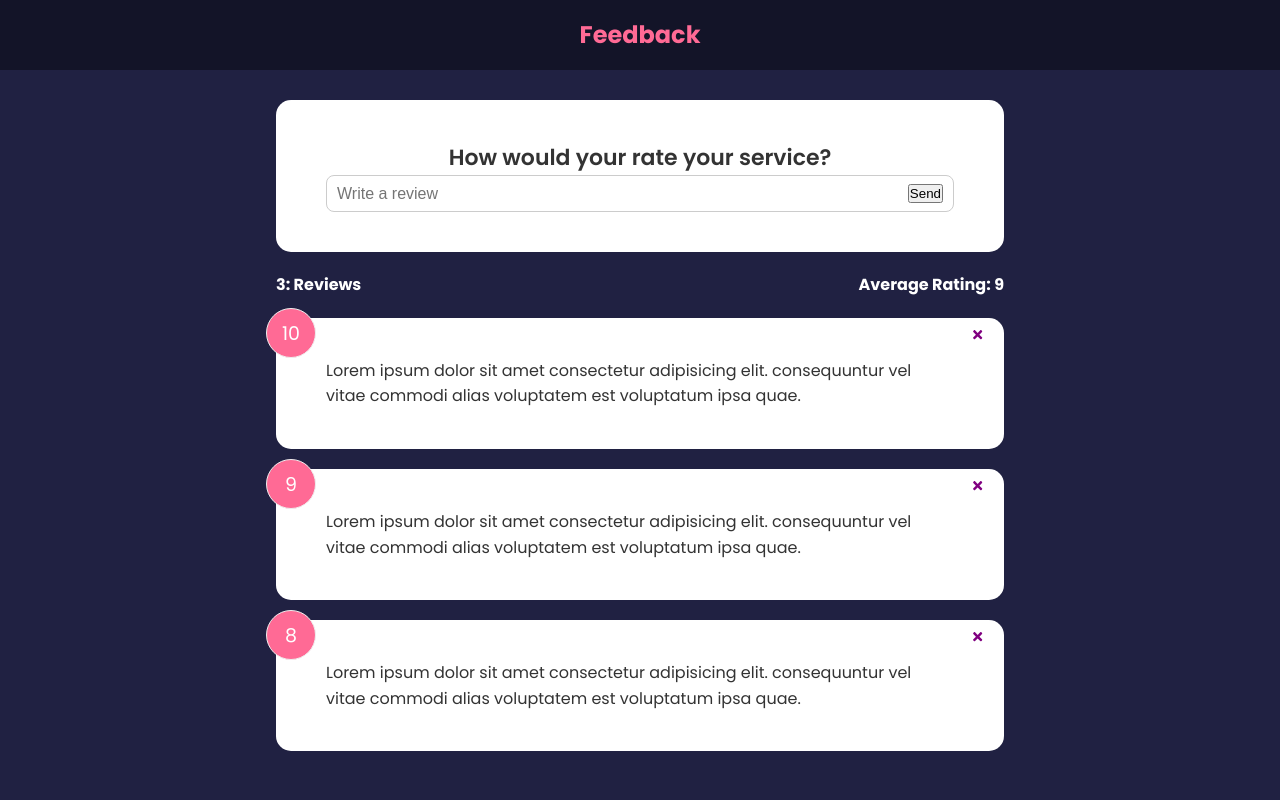
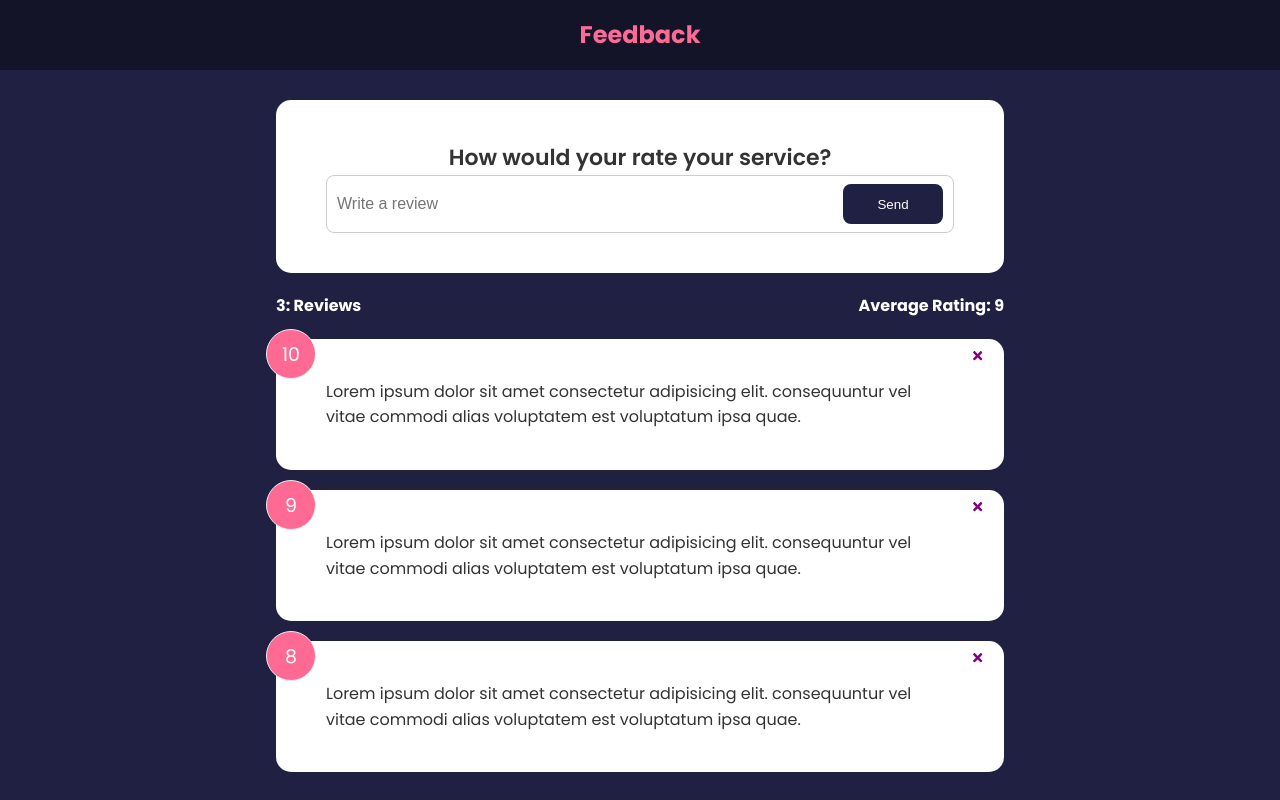
Before and after one commit to dimlutine/feedback, a React (Create React App) app: page / in a window 1280 px wide. Built offline with nearby package versions, Linux system fonts and the light colour scheme; the HTML template or start-up script is replaced by a standard one.

Commit message:
add Button component

```diff
--- a/src/components/FeedbackForm.jsx
+++ b/src/components/FeedbackForm.jsx
@@ -1,5 +1,6 @@
 import Card from "./shared/Card"
 import { useState } from 'react';
+import Button from "./shared/Button";
 
 function FeedbackForm() {
     const[text, setText] = useState('')
@@ -14,7 +15,7 @@
                 {/* @todo - rating select componenet */}
                 <div className="input-group">
                     <input onChange={handleTextChange} type="text" value={text} placeholder='Write a review' />
-                    <button type="submit" >Send</button>
+                    <Button type='submit'>Send</Button>
                 </div>
             </form>
         </Card>
--- /dev/null
+++ b/src/components/shared/Button.jsx
@@ -0,0 +1,21 @@
+import PropTypes from 'prop-types'
+
+function Button({children, version, type, isDisabled}) {
+  return (
+    <button type={type} disabled={isDisabled} className={`btn btn-${version}`}>{children}</button>
+  )
+}
+
+Button.defaultProps = {
+    version: 'primary',
+    type: 'button',
+    isDisabled: false,
+}
+Button.propTypes = {
+    children: PropTypes.number.isRequired,
+    version: PropTypes.string,
+    type: PropTypes.string,
+    isDisabled: PropTypes.bool
+}
+
+export default Button
```
